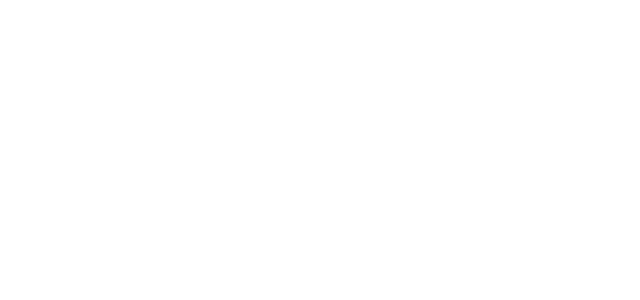
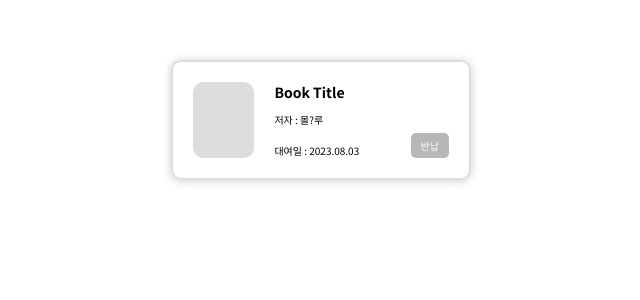
Before and after one commit to jdncDeveloper/JDNC_Library_FE, a React (Vite) app: page / in a window 1280 px wide. Before the commit this address had no page. Shown: the top 300 px of the page, without its empty margins (319-959 px from the left). Built offline with nearby package versions, Linux system fonts and the light colour scheme.

Commit message:
feature/#1 대여현황 리스트 컴포넌트 디자인 생성

```diff
--- a/src/components/App.jsx
+++ b/src/components/App.jsx
@@ -1,14 +1,14 @@
+import React from 'react';
+import BookList from './BookList/BookList';
 import Style from './App.style';
-import Greeting from './Greeting';
-import SignIn from './SignIn';
 import { BrowserRouter, Route, Routes } from 'react-router-dom';
 
 const App = () => {
   return (
     <Style.Container>
+      <BookList />
       <BrowserRouter>
-        <Routes>
-        </Routes>
+        <Routes></Routes>
       </BrowserRouter>
     </Style.Container>
   );
--- /dev/null
+++ b/src/components/BookList/BookList.jsx
@@ -0,0 +1,37 @@
+import React, { useState, useEffect } from 'react';
+import Style from './BookList.style';
+
+const BookList = () => {
+  const [isButtonEnabled, setButtonEnabled] = useState(false);
+
+  // const checkQRcodeAndEnableButton = () => {
+  //   if (qrCodeData === '이곳에 만족할 QR코드 데어터 추가') {
+  //     setButtonEnabled(true);
+  //   }
+  // };
+
+  // useEffect(() => {
+  // 여기서  API 호출을 통해 QR코드 데이터를 받아온다.
+  //   checkQRcodeAndEnableButton(qwCodeData);
+  // }, [qrCodeData]);  // qrCodeData가 변경될 때마다 useEffect가 실행된다.
+
+  const handleReturnButtonClick = () => {
+    // 반납 처리 하고 리스트를 삭제할 수 있도록 로직 작성
+  };
+
+  return (
+    <Style.Container>
+      <Style.ImageBox></Style.ImageBox>
+      <Style.BookInfoBox>
+        <Style.Title>Book Title</Style.Title>
+        <Style.Author>저자 : 몰?루</Style.Author>
+        <Style.BorrowedDate>대여일 : 2023.08.03</Style.BorrowedDate>
+        <Style.ReturnButton onClick={handleReturnButtonClick} disabled={!isButtonEnabled}>
+          반납
+        </Style.ReturnButton>
+      </Style.BookInfoBox>
+    </Style.Container>
+  );
+};
+
+export default BookList;
--- /dev/null
+++ b/src/components/BookList/BookList.style.js
@@ -0,0 +1,70 @@
+import styled from 'styled-components';
+
+const Container = styled.div`
+  display: flex;
+  width: 300px;
+  height: 120px;
+  padding: 20px;
+  margin: 20px;
+  border: 2px solid #ddd;
+  border-radius: 10px;
+  box-shadow: 0 1px 10px rgba(0, 0, 0, 0.2);
+  cursor: pointer;
+`;
+const ImageBox = styled.div`
+  width: 90px;
+  border-radius: 10px;
+  background-color: #ddd;
+`;
+const Image = styled.img`
+  object-fit: cover;
+  border-radius: 10px;
+`;
+const BookInfoBox = styled.div`
+  position: relative;
+  width: 100%;
+  margin-left: 20px;
+`;
+const Title = styled.div`
+  font-size: 14px;
+  font-weight: bold;
+  margin-bottom: 10px;
+`;
+const Author = styled.div`
+  font-size: 10px;
+  margin-bottom: 10px;
+`;
+const BorrowedDate = styled.div`
+  position: absolute;
+  bottom: 0;
+  font-size: 10px;
+`;
+const ReturnButton = styled.button`
+  position: absolute;
+  bottom: 0;
+  right: 0;
+  font-size: 10px;
+  fontweight: bold;
+  padding: 5px 10px;
+  border: none;
+  border-radius: 5px;
+  background-color: ${(props) => (props.disabled ? '#888' : '#bf3030')};
+  color: #fff;
+  cursor: ${(props) => (props.disabled ? 'not-allowed' : 'pointer')};
+  opacity: ${(props) => (props.disabled ? '0.6' : '1')};
+
+  &:hover {
+    background-color: ${(props) => (props.disabled ? '#888' : '#982828')};
+  }
+`;
+
+export default {
+  Container,
+  ImageBox,
+  Image,
+  BookInfoBox,
+  Title,
+  Author,
+  BorrowedDate,
+  ReturnButton,
+};
```
